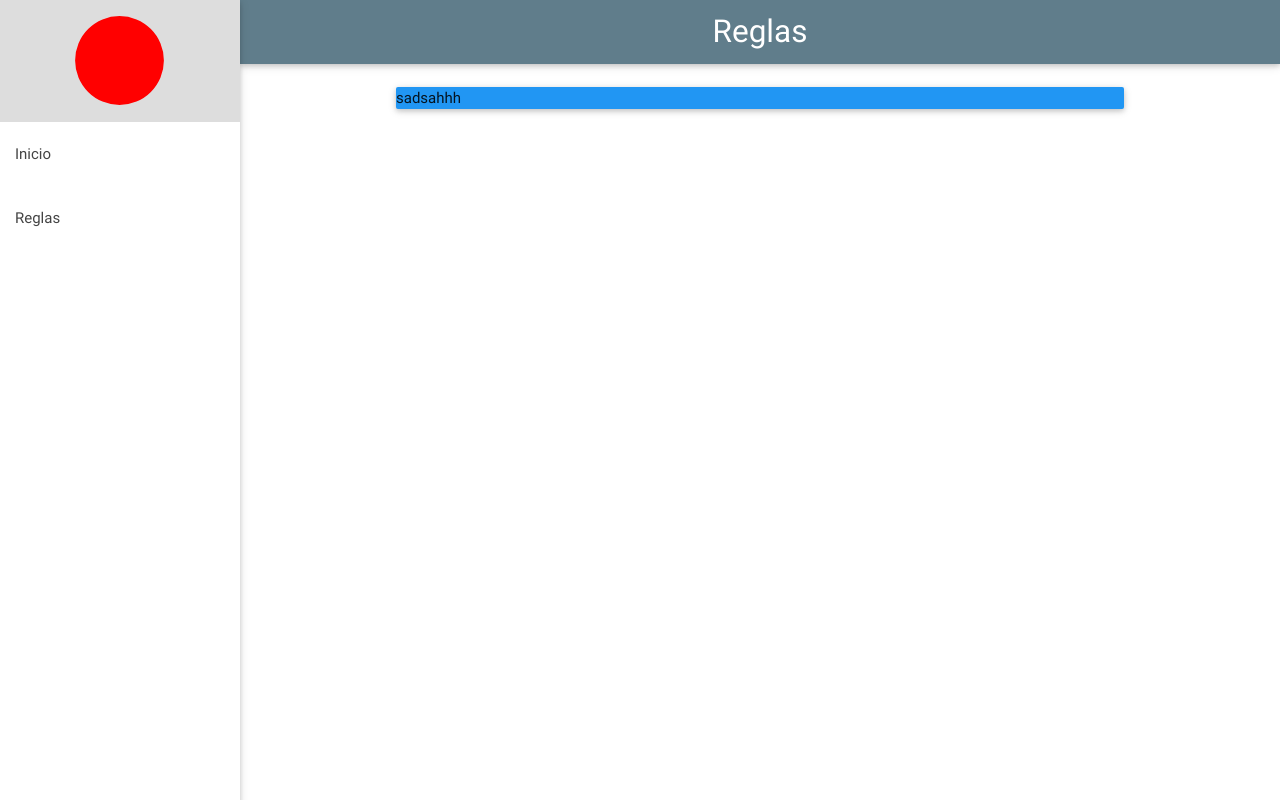
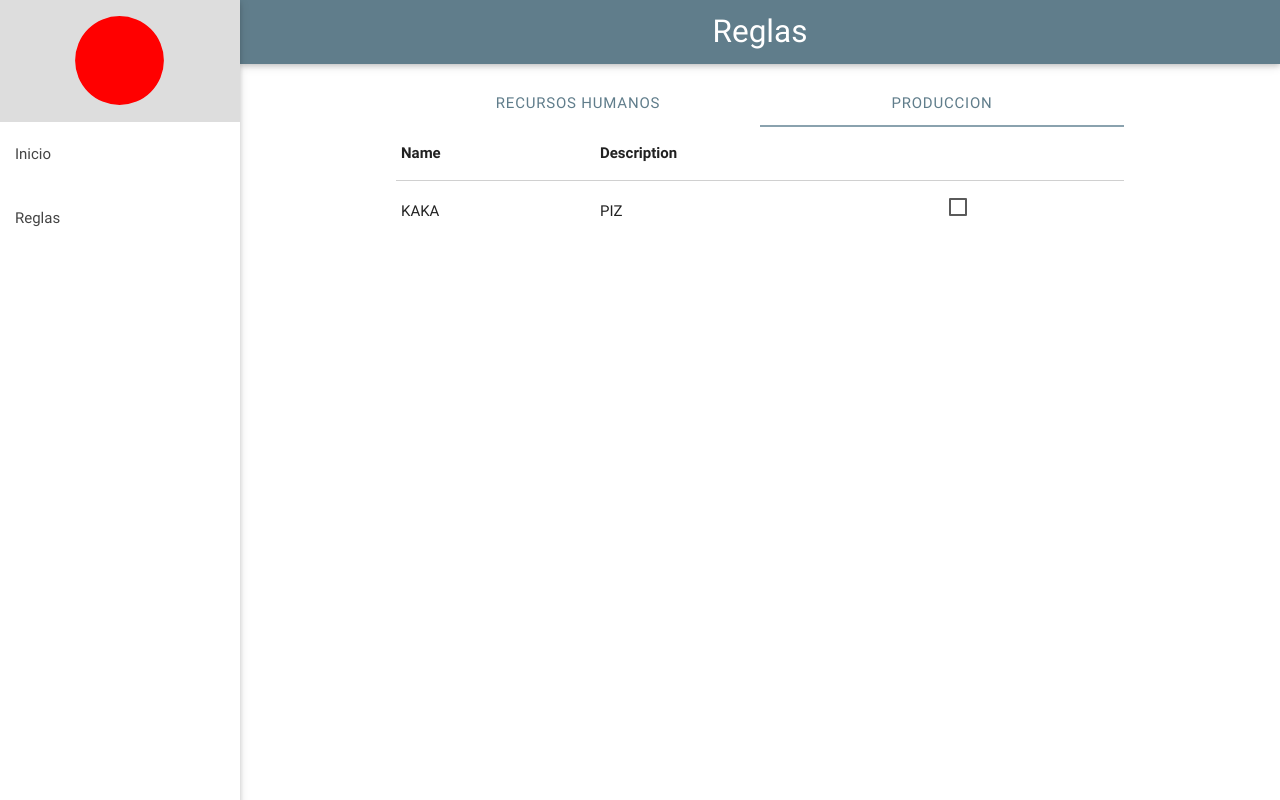
Before and after one commit to Web-G4/admin-web-squid, a Django app: page /reglas/ in a window 1280 px wide. Run offline with Django 3.2, Linux system fonts and the light colour scheme; some libraries are stand-ins or nearby versions.

Commit message:
reglas en tabla

```diff
--- a/webPage/templates/reglas.html
+++ b/webPage/templates/reglas.html
@@ -10,9 +10,54 @@ Reglas
 <div class="section">
     <div class="container">
         <div class="col s12 m12 l12">
-            <div class="blue card" data-delay="50">
-                sadsahhh
+            <div class="row">
+                <div class="col s12">
+                    <ul class="tabs">
+                        <li class="tab col s3"><a href="#test1">Recursos Humanos</a></li>
+                        <li class="tab col s3"><a class="active" href="#test2">Produccion</a></li>
+
+                    </ul>
+                </div>
+                <div id="test1" class="col s12"><table>
+                    <thead>
+                        <tr>
+                            <th data-field="id">Name</th>
+                            <th data-field="name">Description</th>
+                            <th data-field="price"></th>
+                        </tr>
+                    </thead>
+
+                    <tbody>
+                        <tr>
+                            <td>CACA</td>
+                            <td>PIS</td>
+                            <td><input type="checkbox" id="usuario1"/><label for="usuario1"></label></td>
+                        </tr>
+
+                    </tbody>
+                    </table></div>
+                <div id="test2" class="col s12"><table>
+                    <thead>
+                        <tr>
+                            <th data-field="id">Name</th>
+                            <th data-field="name">Description</th>
+                            <th data-field="price"></th>
+                        </tr>
+                    </thead>
+
+                    <tbody>
+                        <tr>
+                            <td>KAKA</td>
+                            <td>PIZ</td>
+                            <td><input type="checkbox" id="usuario2"/><label for="usuario2"></label></td>
+                        </tr>
+
+                    </tbody>
+                    </table>
+                </div>
+
             </div>
+
         </div>
     </div>
 </div>
```
